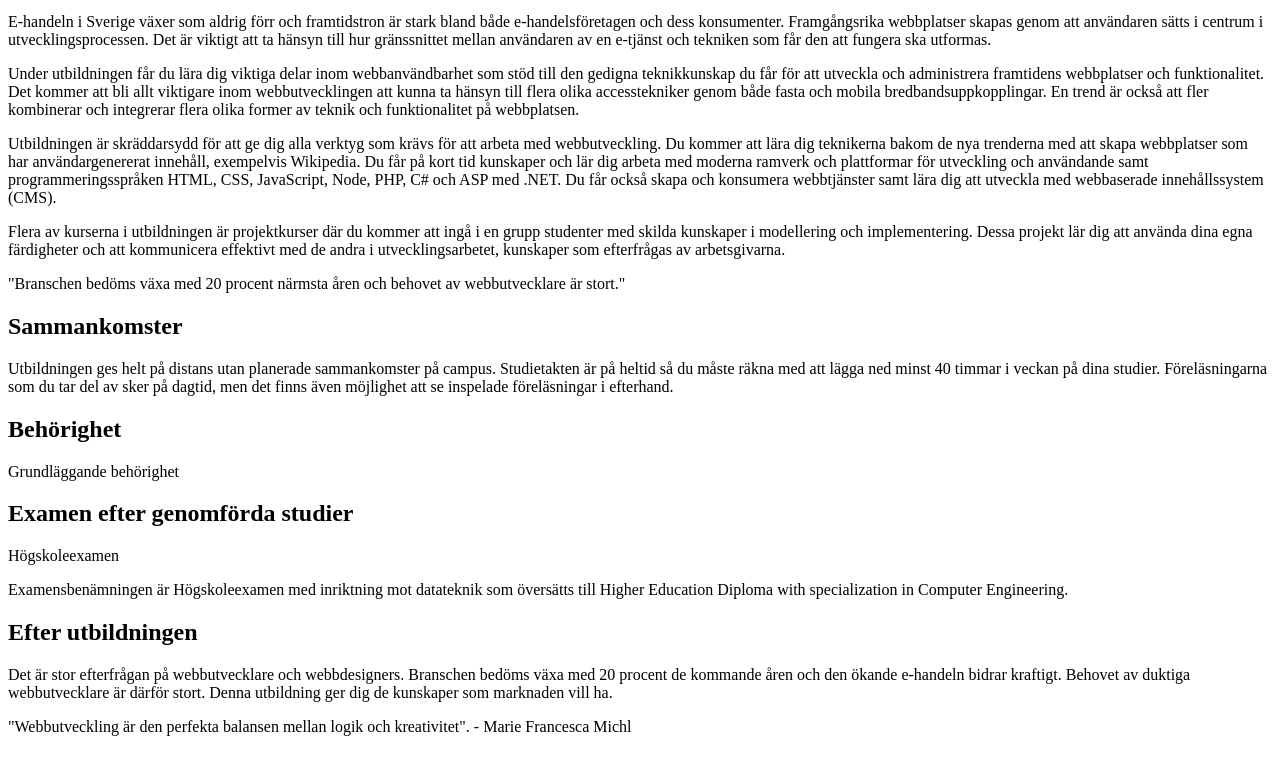
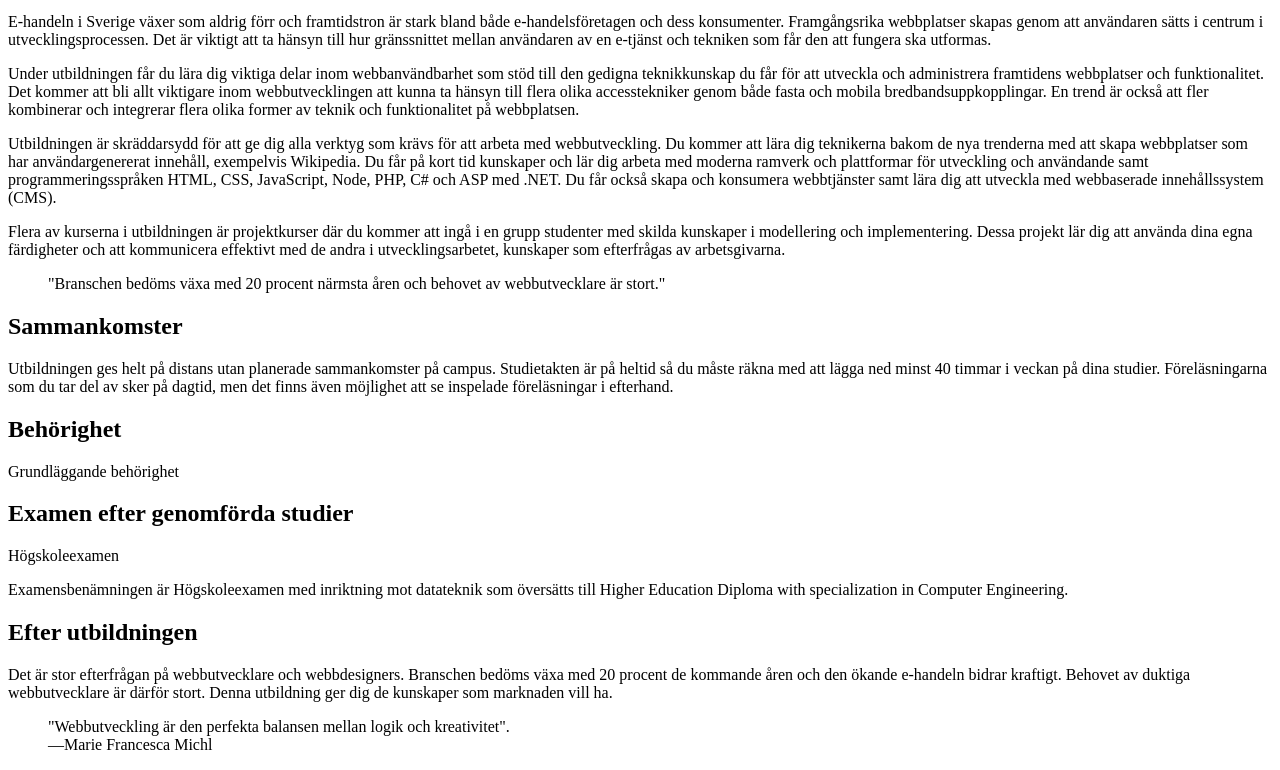
Before and after one commit to Ask-Leijonhufvud/dt068G_lab_2_ask_leijonhufvud, a plain HTML site: page index.html in a window 1280 px wide. Shown: the part 155-925 px from the top of the page. Drawn offline with Linux system fonts and the light colour scheme.

Commit message:
adjust quotes

```diff
--- a/index.html
+++ b/index.html
@@ -7,6 +7,7 @@
   </head>
   <body>
     <h1>Webbutveckling</h1>
+    <!--sammanfattning-->
     <p>
       Webbutveckling är en het bransch som fortsätter att växa. Med
       Mittuniversitetets utbildning Webbutveckling i bagaget har du på bara två
@@ -51,10 +52,10 @@
       kommunicera effektivt med de andra i utvecklingsarbetet, kunskaper som
       efterfrågas av arbetsgivarna.
     </p>
-    <p>
+    <blockquote>
       "Branschen bedöms växa med 20 procent närmsta åren och behovet av
       webbutvecklare är stort."
-    </p>
+    </blockquote>
     <h2>Sammankomster</h2>
     <p>
       Utbildningen ges helt på distans utan planerade sammankomster på campus.
@@ -79,9 +80,9 @@
       bidrar kraftigt. Behovet av duktiga webbutvecklare är därför stort. Denna
       utbildning ger dig de kunskaper som marknaden vill ha.
     </p>
-    <p>
-      "Webbutveckling är den perfekta balansen mellan logik och kreativitet". -
-      Marie Francesca Michl
-    </p>
+    <blockquote>
+      "Webbutveckling är den perfekta balansen mellan logik och kreativitet".<br>
+      &mdash;Marie Francesca Michl
+    </blockquote>
   </body>
 </html>
```
